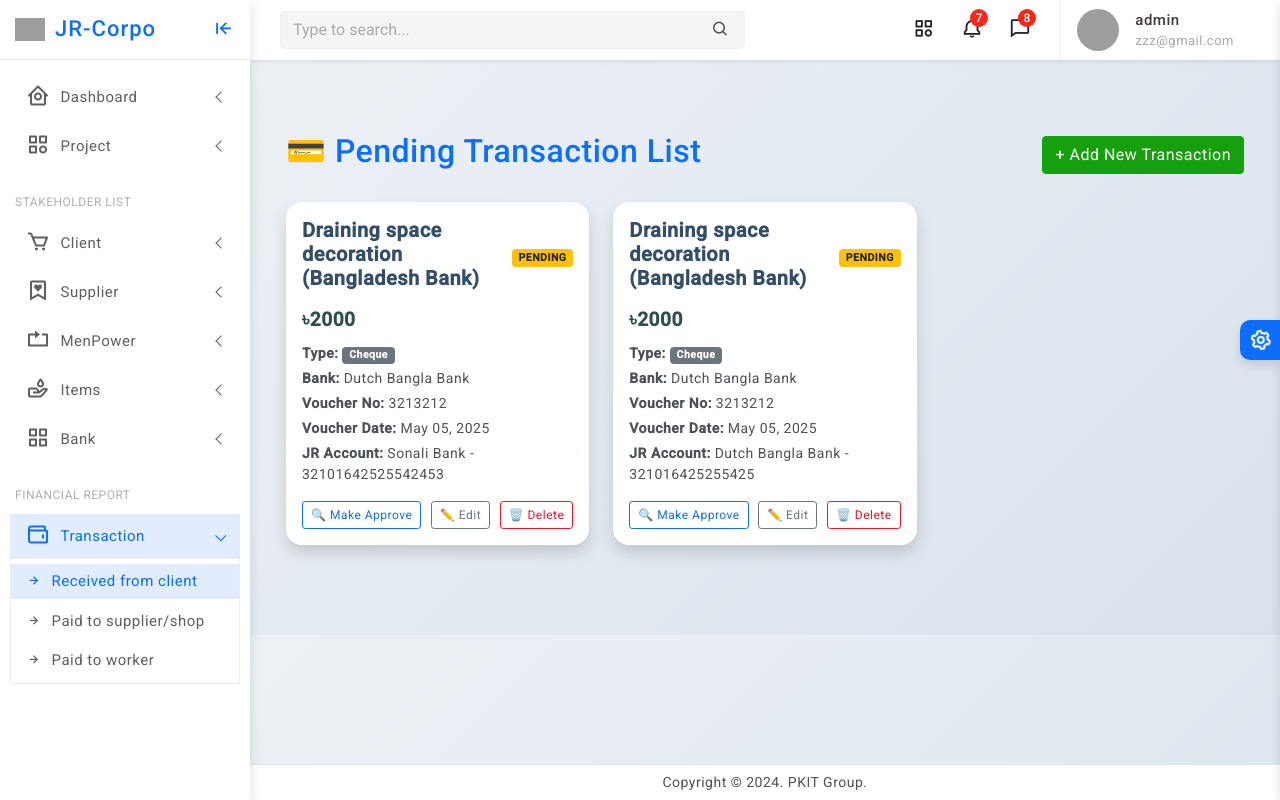
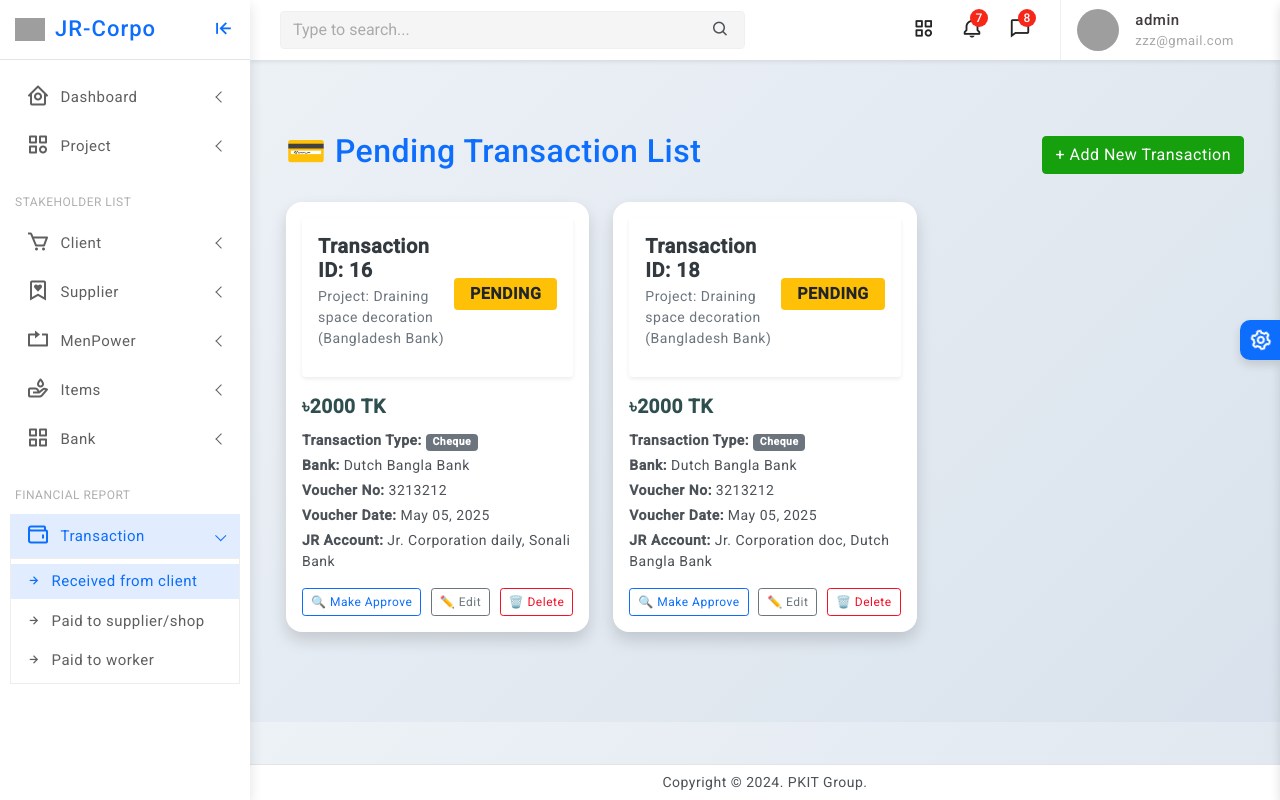
Before and after one commit to tohidrupok/operations-processing-system, a Django app: page /pay/ in a window 1280 px wide. Run offline with Django 5.2, Linux system fonts and the light colour scheme; a user stored in the database is signed in; data comes from the database, SQL or seed files in the repository; both versions use the stored data as it was after the commit; some libraries are stand-ins or nearby versions; grey boxes are pictures that could not be loaded.

Commit message:
bug fixed

```diff
--- a/finance/models.py
+++ b/finance/models.py
@@ -25,7 +25,7 @@ class BankAccount(models.Model):
     created_at = models.DateTimeField(auto_now_add=True)
 
     def __str__(self):
-        return f"{self.bank.name} - {self.account_number}"
+        return f"{self.account_name}, {self.bank}"
 
     def credit(self, amount):
         """Increase balance"""
--- a/finance/templates/transactions/transaction_list.html
+++ b/finance/templates/transactions/transaction_list.html
@@ -40,21 +40,28 @@
     <div class="col-md-6 col-lg-4 mb-4">
         <div class="card transaction-card border-0 shadow">
             <div class="card-body">
+                <div class="card shadow-sm border-0 mb-3">
+                    <div class="card-body">
                         <div class="d-flex justify-content-between align-items-center mb-2">
-                    <h5 class="card-title">{{ transaction.project }}</h5>
+                            <div>
+                                <h5 class="mb-1 fw-bold">Transaction ID: {{ transaction.id }}</h5>
+                                <p class="mb-1 text-muted">Project: {{ transaction.project }}</p>
+                            </div>
                             <span class="badge
                                 {% if transaction.status == 'APPROVED' %} bg-success
                                 {% elif transaction.status == 'PENDING' %} bg-warning text-dark
                                 {% else %} bg-danger
-                        {% endif %}">
+                                {% endif %} px-3 py-2 fs-6 text-uppercase">
                                 {{ transaction.status }}
                             </span>
                         </div>
+                    </div>
+                </div>
 
-                <div class="amount-highlight mb-2">৳{{ transaction.amount }}</div>
+                <div class="amount-highlight mb-2">৳{{ transaction.amount }} TK</div>
 
                 <p class="mb-1">
-                    <strong>Type:</strong>
+                    <strong>Transaction Type:</strong>
                     <span class="badge
                         {% if transaction.type == 'CASH' %} bg-primary
                         {% elif transaction.type == 'CHEQUE' %} bg-secondary
```
Also changed, not shown: db.sqlite3. Lines whose indentation alone changed are shown as unchanged.
